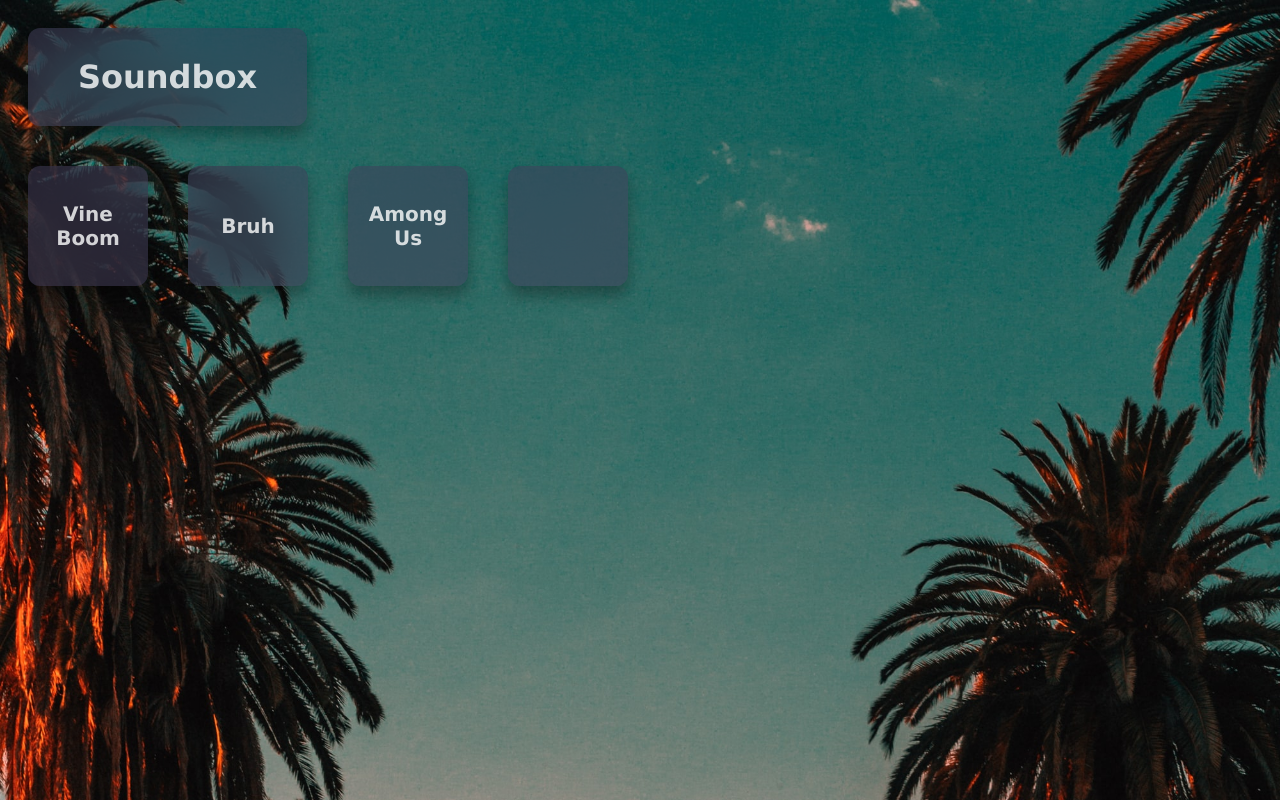
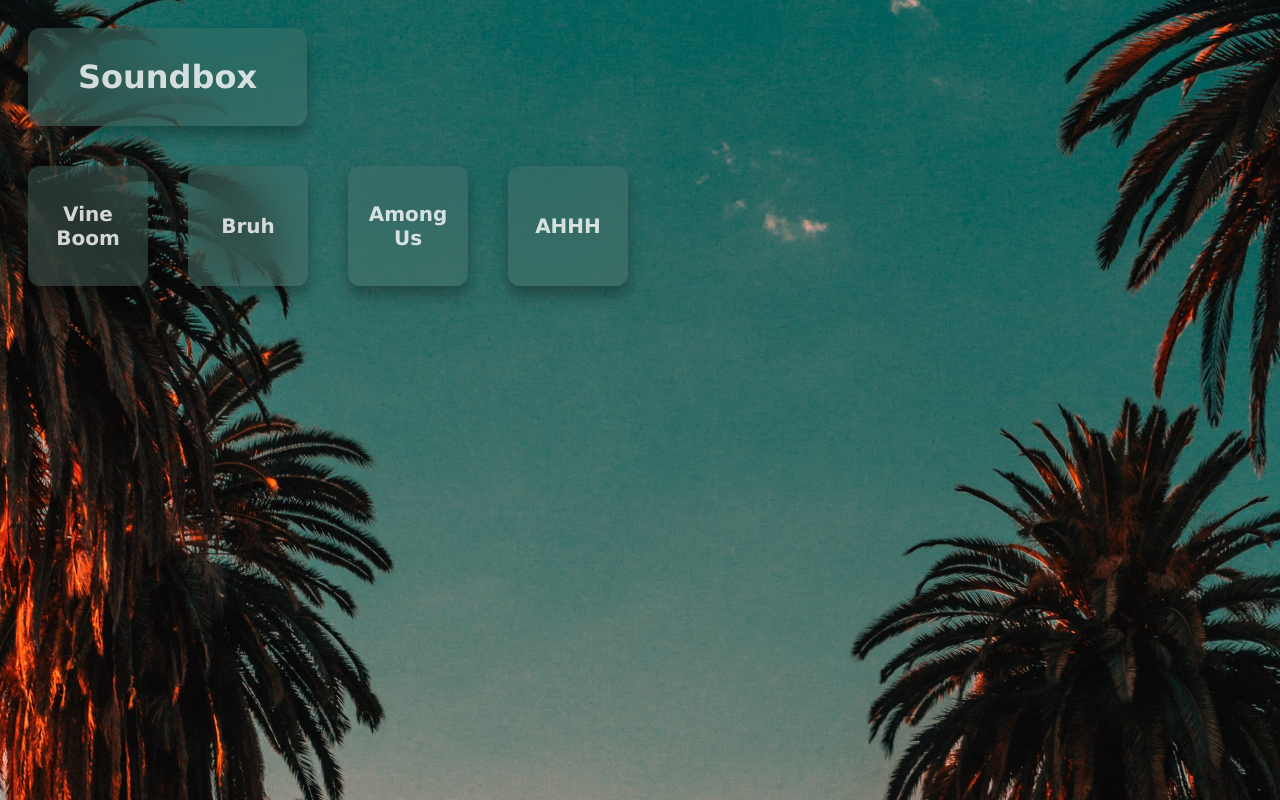
Before and after one commit to benuthoff/Soundbox, a website: page docs/index.html in a window 1280 px wide. Drawn offline with nearby package versions, Linux system fonts and the light colour scheme.

Commit message:
Soundbox v0.4
- Added AHHH SFX
- Fixed Colors

```diff
--- a/docs/index.html
+++ b/docs/index.html
@@ -19,7 +19,7 @@
 			<div class='box' onclick='play_index(0);'><p>Vine Boom</p></div>
 			<div class='box' onclick='play_index(1);'><p>Bruh</p></div>
 			<div class='box' onclick='play_index(2)'>Among Us</div>
-			<div class='box'></div>
+			<div class='box' onclick='play_index(3)'>AHHH</div>
 		</div>
 
 </body>
--- a/docs/index.js
+++ b/docs/index.js
@@ -5,7 +5,8 @@
 const sfx = [
 	'./sound_files/vine_boom.mp3',
 	'./sound_files/bruh.mp3',
-	'./sound_files/among_us.mp3'
+	'./sound_files/among_us.mp3',
+	'./sound_files/ahhh.mp3'
 ]
 
 function play_index(ind) {
--- a/docs/index.less
+++ b/docs/index.less
@@ -8,10 +8,12 @@ body {
 	touch-action: manipulation;
 }
 
+@button-color: #53776f5a;
+
 h1 {
 
 	color: #ffffffcc;
-	background: #423c5a80;
+	background: @button-color;
 	box-shadow: 0 10px 15px #0000004d;
 	margin: 20px; padding: 30px 50px;
 	border-radius: 12px;
@@ -21,6 +23,8 @@ h1 {
 	display: inline-block;
 
 }
+
+
 
 #grid {
 
@@ -38,7 +42,7 @@ h1 {
 		height: 80px;
 
 		color: #ffffffcc;
-		background: #423c5a80;
+		background: @button-color;
 		box-shadow: 0 10px 15px #0000004d;
 		margin: 20px; padding: 20px;
 		border-radius: 12px;
```
Also changed, not shown: 1 other file.
